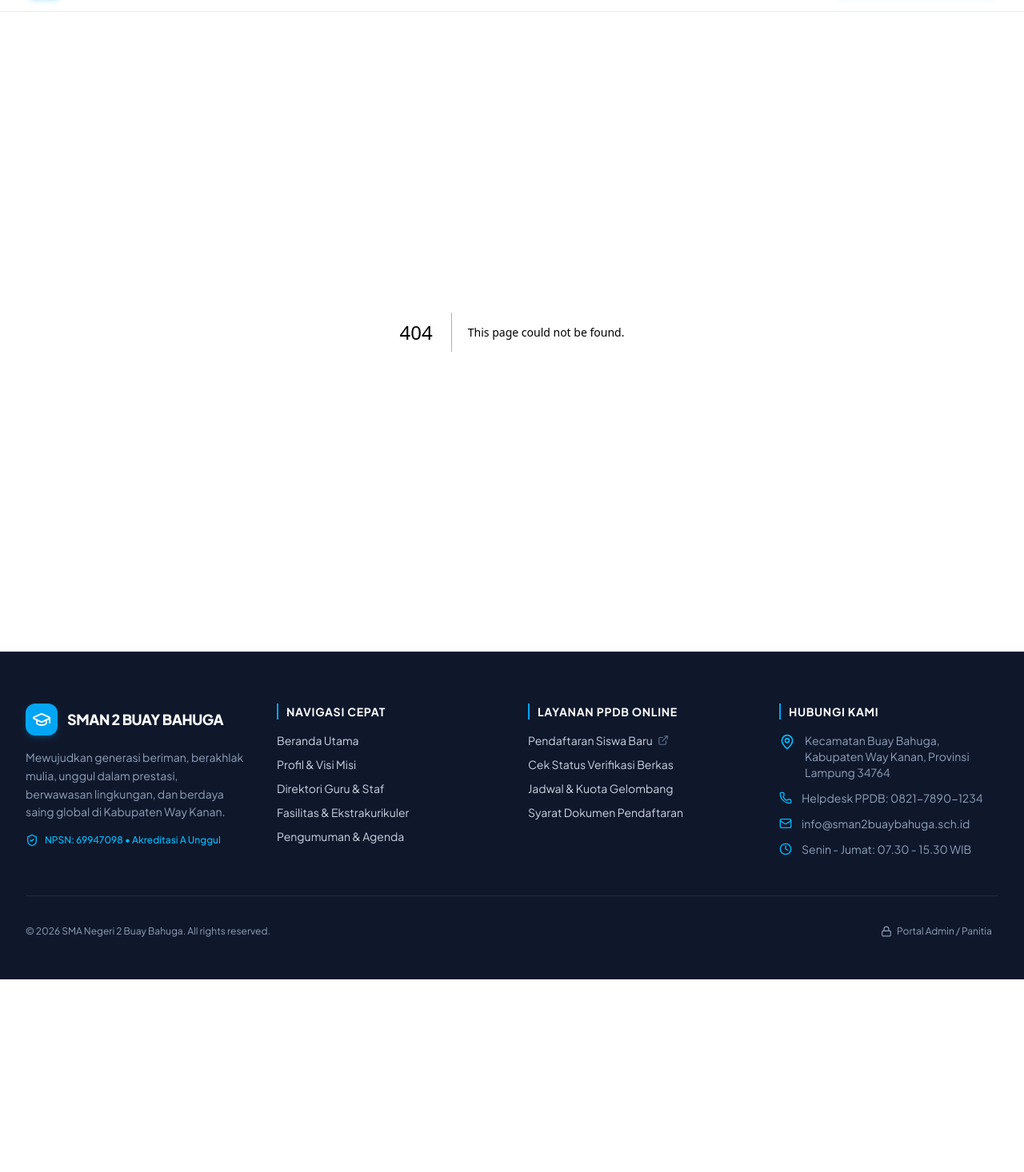
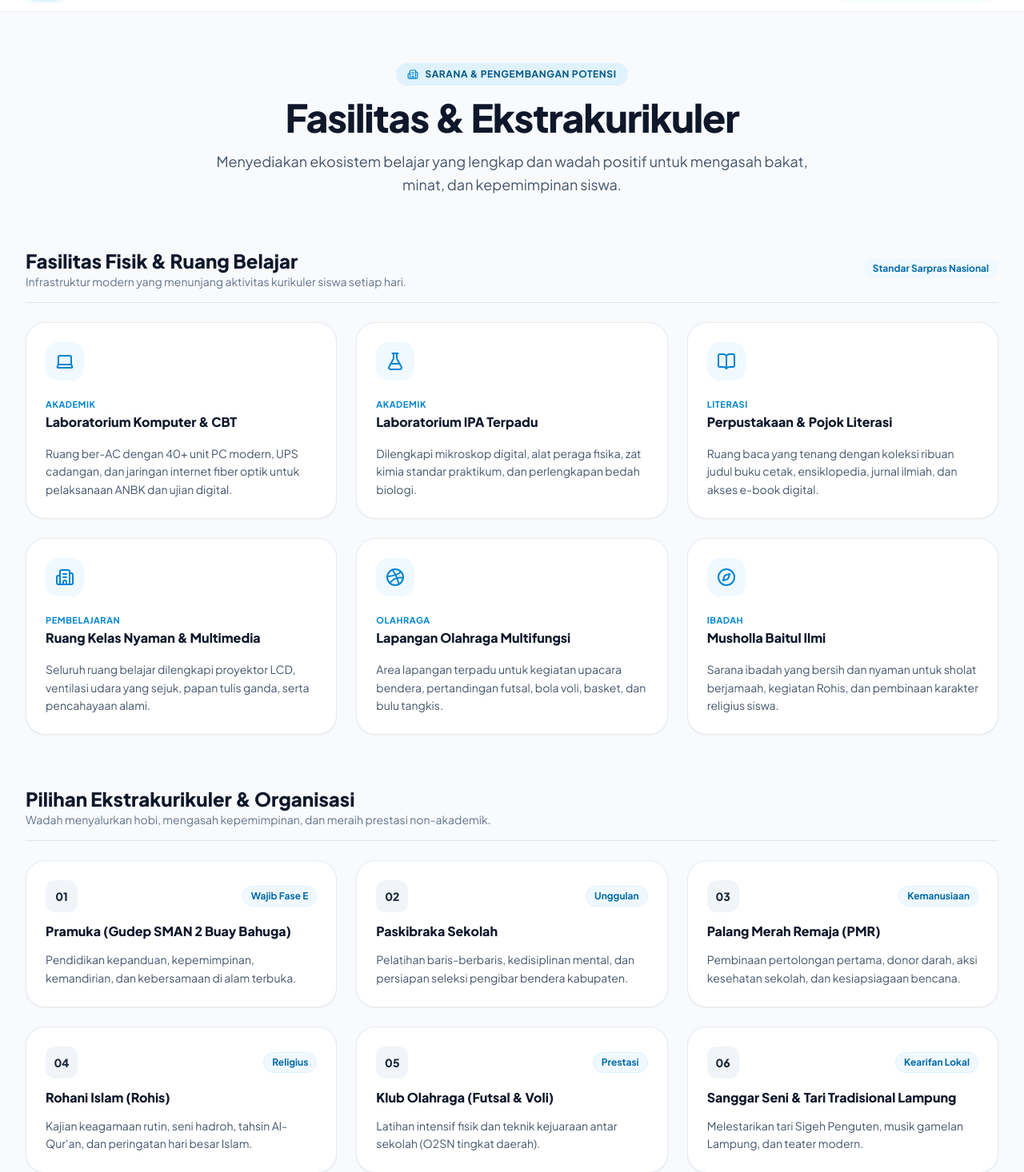
Before and after one commit to dharmamudita/smanegeri2buaybahuga, a Next.js app: page /fasilitas in a window 1280 px wide. Before the commit this address had no page. Shown: the part 66-1532 px from the top of the page at 80% size. Before the commit the page ends 1291 px from the top, so only its background shows below. Built offline with nearby package versions, Linux system fonts and the light colour scheme.

Commit message:
feat(pages): implement school facilities and extracurriculars showcase page

```diff
--- /dev/null
+++ b/src/app/fasilitas/page.tsx
@@ -0,0 +1,196 @@
+import { Metadata } from "next";
+import {
+  Building2,
+  Laptop,
+  FlaskConical,
+  BookOpen,
+  Trophy,
+  Music,
+  Dribbble,
+  ShieldCheck,
+  Compass,
+  Users,
+  Sparkles
+} from "lucide-react";
+
+export const metadata: Metadata = {
+  title: "Fasilitas & Ekstrakurikuler",
+  description:
+    "Sarana dan prasarana modern serta program ekstrakurikuler unggulan di SMA Negeri 2 Buay Bahuga, Kabupaten Way Kanan.",
+};
+
+const FACILITIES = [
+  {
+    title: "Laboratorium Komputer & CBT",
+    desc: "Ruang ber-AC dengan 40+ unit PC modern, UPS cadangan, dan jaringan internet fiber optik untuk pelaksanaan ANBK dan ujian digital.",
+    icon: Laptop,
+    category: "Akademik",
+  },
+  {
+    title: "Laboratorium IPA Terpadu",
+    desc: "Dilengkapi mikroskop digital, alat peraga fisika, zat kimia standar praktikum, dan perlengkapan bedah biologi.",
+    icon: FlaskConical,
+    category: "Akademik",
+  },
+  {
+    title: "Perpustakaan & Pojok Literasi",
+    desc: "Ruang baca yang tenang dengan koleksi ribuan judul buku cetak, ensiklopedia, jurnal ilmiah, dan akses e-book digital.",
+    icon: BookOpen,
+    category: "Literasi",
+  },
+  {
+    title: "Ruang Kelas Nyaman & Multimedia",
+    desc: "Seluruh ruang belajar dilengkapi proyektor LCD, ventilasi udara yang sejuk, papan tulis ganda, serta pencahayaan alami.",
+    icon: Building2,
+    category: "Pembelajaran",
+  },
+  {
+    title: "Lapangan Olahraga Multifungsi",
+    desc: "Area lapangan terpadu untuk kegiatan upacara bendera, pertandingan futsal, bola voli, basket, dan bulu tangkis.",
+    icon: Dribbble,
+    category: "Olahraga",
+  },
+  {
+    title: "Musholla Baitul Ilmi",
+    desc: "Sarana ibadah yang bersih dan nyaman untuk sholat berjamaah, kegiatan Rohis, dan pembinaan karakter religius siswa.",
+    icon: Compass,
+    category: "Ibadah",
+  },
+];
+
+const EXTRACURRICULARS = [
+  {
+    title: "Pramuka (Gudep SMAN 2 Buay Bahuga)",
+    desc: "Pendidikan kepanduan, kepemimpinan, kemandirian, dan kebersamaan di alam terbuka.",
+    badge: "Wajib Fase E",
+  },
+  {
+    title: "Paskibraka Sekolah",
+    desc: "Pelatihan baris-berbaris, kedisiplinan mental, dan persiapan seleksi pengibar bendera kabupaten.",
+    badge: "Unggulan",
+  },
+  {
+    title: "Palang Merah Remaja (PMR)",
+    desc: "Pembinaan pertolongan pertama, donor darah, aksi kesehatan sekolah, dan kesiapsiagaan bencana.",
+    badge: "Kemanusiaan",
+  },
+  {
+    title: "Rohani Islam (Rohis)",
+    desc: "Kajian keagamaan rutin, seni hadroh, tahsin Al-Qur'an, dan peringatan hari besar Islam.",
+    badge: "Religius",
+  },
+  {
+    title: "Klub Olahraga (Futsal & Voli)",
+    desc: "Latihan intensif fisik dan teknik kejuaraan antar sekolah (O2SN tingkat daerah).",
+    badge: "Prestasi",
+  },
+  {
+    title: "Sanggar Seni & Tari Tradisional Lampung",
+    desc: "Melestarikan tari Sigeh Penguten, musik gamelan Lampung, dan teater modern.",
+    badge: "Kearifan Lokal",
+  },
+];
+
+export default function FasilitasPage() {
+  return (
+    <div className="bg-slate-50 min-h-screen py-12 sm:py-16">
+      <div className="max-w-7xl mx-auto px-4 sm:px-6 lg:px-8 space-y-16">
+
+        {/* Header */}
+        <div className="text-center space-y-4 max-w-3xl mx-auto">
+          <div className="inline-flex items-center gap-2 px-3.5 py-1.5 rounded-full bg-sky-100 text-sky-800 text-xs font-bold uppercase tracking-wider">
+            <Building2 className="w-3.5 h-3.5 text-sky-600" />
+            <span>Sarana & Pengembangan Potensi</span>
+          </div>
+
+          <h1 className="text-3xl sm:text-5xl font-black text-slate-900 tracking-tight">
+            Fasilitas & Ekstrakurikuler
+          </h1>
+
+          <p className="text-base sm:text-lg text-slate-600 leading-relaxed">
+            Menyediakan ekosistem belajar yang lengkap dan wadah positif untuk mengasah bakat, minat, dan kepemimpinan siswa.
+          </p>
+        </div>
+
+        {/* Section 1: Fasilitas Sarana Prasarana */}
+        <div className="space-y-6">
+          <div className="border-b border-slate-200 pb-4 flex items-center justify-between">
+            <div>
+              <h2 className="text-2xl font-extrabold text-slate-900">
+                Fasilitas Fisik & Ruang Belajar
+              </h2>
+              <p className="text-xs sm:text-sm text-slate-500">
+                Infrastruktur modern yang menunjang aktivitas kurikuler siswa setiap hari.
+              </p>
+            </div>
+            <span className="hidden sm:inline-block px-3 py-1 rounded-full bg-sky-50 text-sky-700 text-xs font-bold">
+              Standar Sarpras Nasional
+            </span>
+          </div>
+
+          <div className="grid grid-cols-1 md:grid-cols-2 lg:grid-cols-3 gap-6">
+            {FACILITIES.map((item, idx) => {
+              const Icon = item.icon;
+              return (
+                <div
+                  key={idx}
+                  className="p-6 rounded-3xl bg-white border border-slate-200/80 shadow-xs hover:border-sky-300 hover:shadow-md transition space-y-4 group"
+                >
+                  <div className="w-12 h-12 rounded-2xl bg-sky-50 text-sky-600 flex items-center justify-center group-hover:bg-sky-600 group-hover:text-white transition">
+                    <Icon className="w-6 h-6" />
+                  </div>
+                  <div>
+                    <span className="text-[11px] font-bold uppercase tracking-wider text-sky-600">
+                      {item.category}
+                    </span>
+                    <h3 className="font-extrabold text-slate-900 text-base">{item.title}</h3>
+                  </div>
+                  <p className="text-xs sm:text-sm text-slate-600 leading-relaxed">
+                    {item.desc}
+                  </p>
+                </div>
+              );
+            })}
+          </div>
+        </div>
+
+        {/* Section 2: Ekstrakurikuler */}
+        <div className="space-y-6">
+          <div className="border-b border-slate-200 pb-4 flex items-center justify-between">
+            <div>
+              <h2 className="text-2xl font-extrabold text-slate-900">
+                Pilihan Ekstrakurikuler & Organisasi
+              </h2>
+              <p className="text-xs sm:text-sm text-slate-500">
+                Wadah menyalurkan hobi, mengasah kepemimpinan, dan meraih prestasi non-akademik.
+              </p>
+            </div>
+          </div>
+
+          <div className="grid grid-cols-1 sm:grid-cols-2 lg:grid-cols-3 gap-6">
+            {EXTRACURRICULARS.map((ekskul, idx) => (
+              <div
+                key={idx}
+                className="p-6 rounded-3xl bg-white border border-slate-200/80 shadow-xs hover:border-sky-300 hover:shadow-md transition space-y-3"
+              >
+                <div className="flex items-center justify-between">
+                  <div className="w-10 h-10 rounded-xl bg-slate-100 text-slate-800 flex items-center justify-center font-black text-sm">
+                    0{idx + 1}
+                  </div>
+                  <span className="px-2.5 py-1 rounded-full bg-sky-50 text-sky-700 text-xs font-bold border border-sky-100">
+                    {ekskul.badge}
+                  </span>
+                </div>
+                <h3 className="font-extrabold text-slate-900 text-base">{ekskul.title}</h3>
+                <p className="text-xs sm:text-sm text-slate-600 leading-relaxed">
+                  {ekskul.desc}
+                </p>
+              </div>
+            ))}
+          </div>
+        </div>
+
+      </div>
+    </div>
+  );
+}
```
